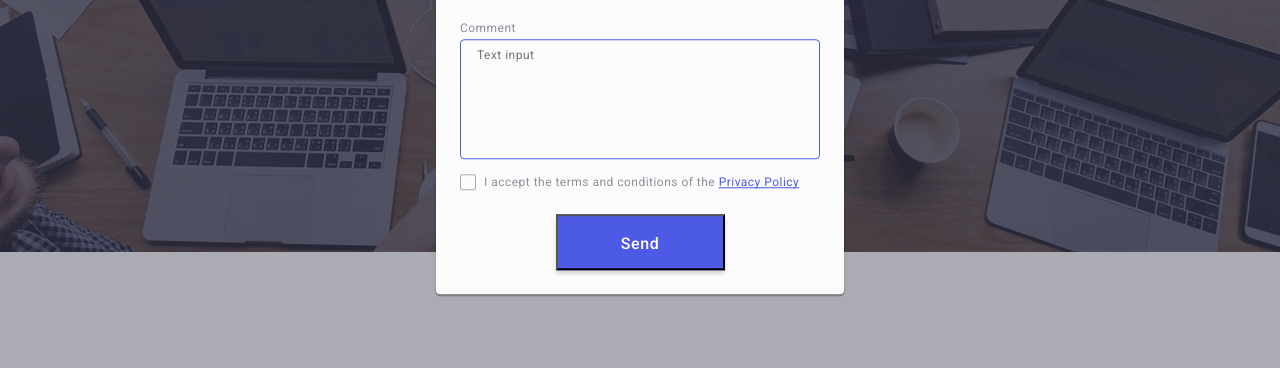
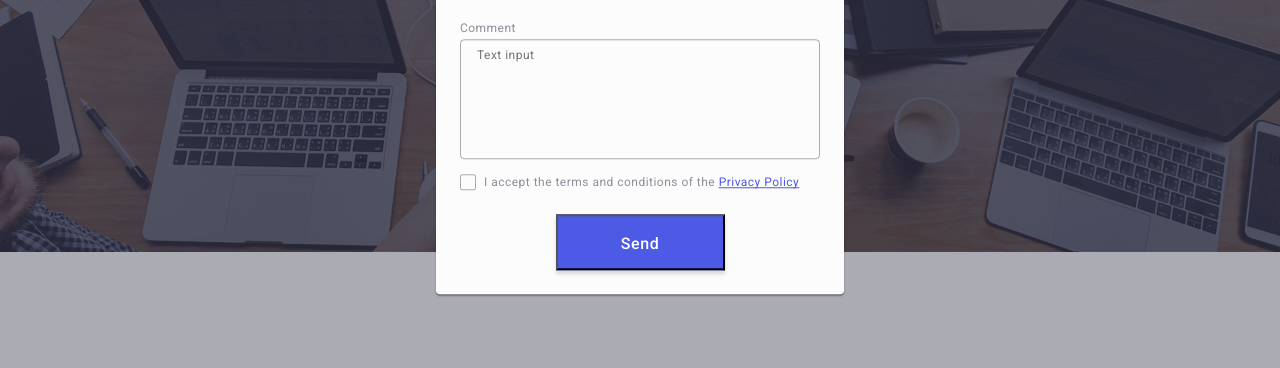
Before and after one commit to Irysichka/goit-markup-hw-05, a plain HTML site: page index.html in a window 1280 px wide. Shown: the part 421-789 px from the top of the page. Drawn offline with nearby package versions, Linux system fonts and the light colour scheme.

Commit message:
change inf

```diff
--- a/css/styles.css
+++ b/css/styles.css
@@ -702,12 +702,12 @@ img {
   letter-spacing: 0.04em;
   color: rgba(46, 47, 66, 0.4);
   padding: 8px 16px;
-  border: 1px solid rgba(46, 47, 66, 0.4);
   border-radius: 4px;
   background-color: transparent;
   outline: transparent;
   transition: border-color 250ms cubic-bezier(0.4, 0, 0.2, 1);
 border-color: #4D5AE5;
+border: 1px solid rgba(46, 47, 66, 0.4);
 
 }
 
```
Also changed, not shown: index.html (+3 -1 lines).
